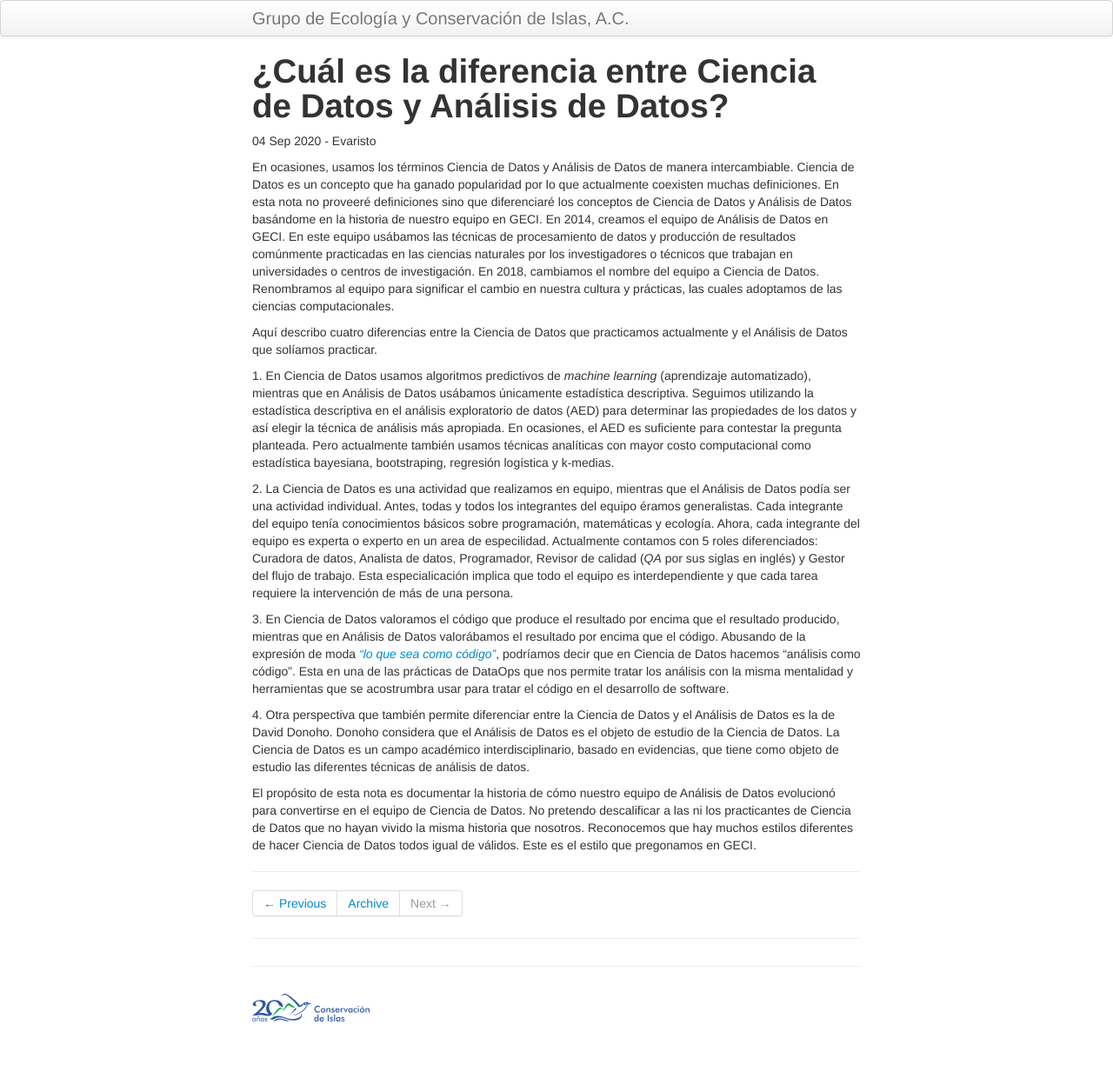
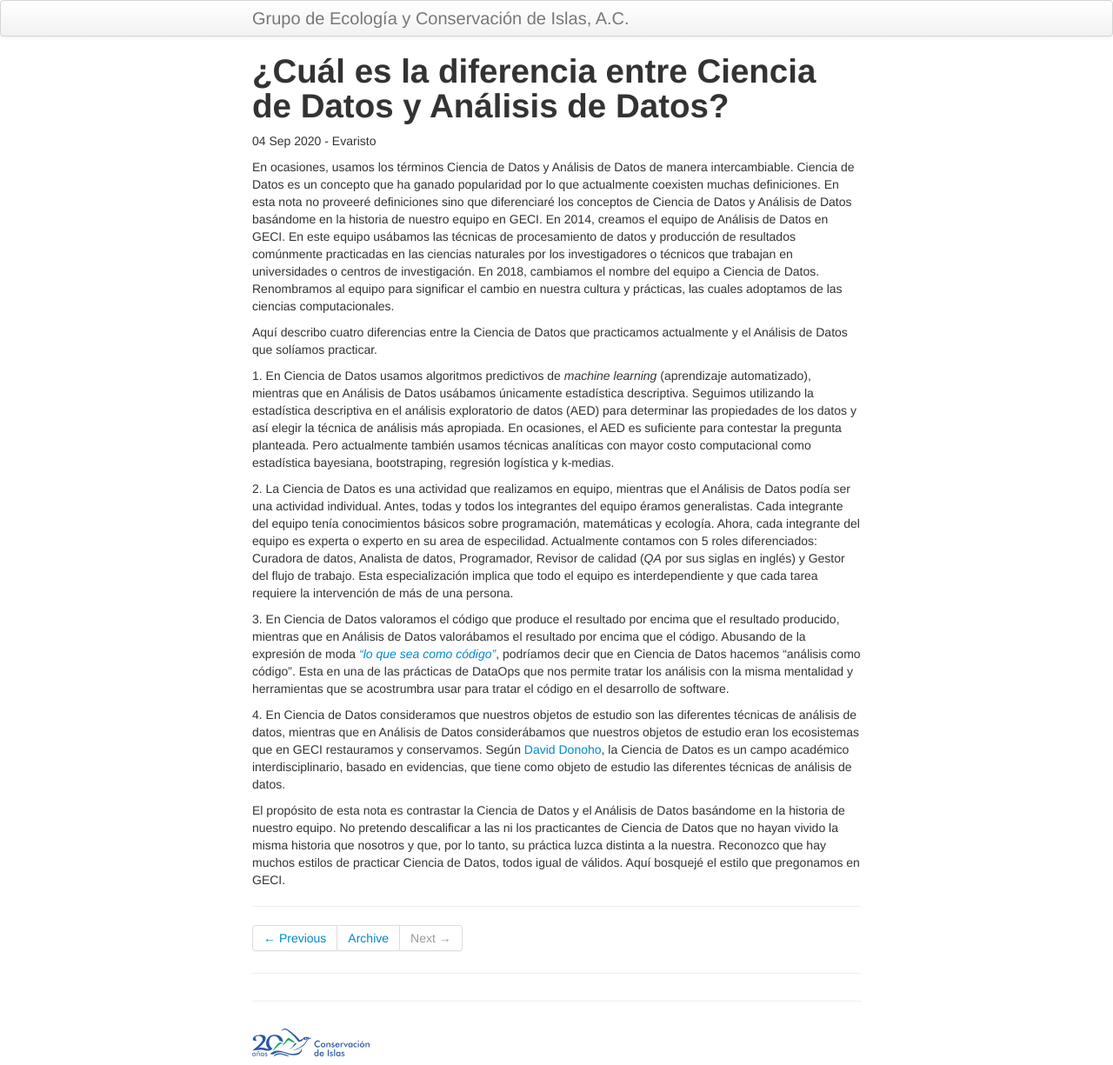
Before and after one commit to LizethMReyes/islasgeci.github.io, a Jekyll site: the page built from _posts/2020-09-04-diferencia.md, in a window 1280 px wide. Shown: the whole page at 87% size. Built offline with Jekyll 4.4.1, drawn with Linux system fonts in a browser that asks for light colours; before the commit the page ends 1185 px from its top, so only the background shows below that.

Commit message:
Reorganiza último párrafo

```diff
--- a/_posts/2020-09-04-diferencia.md
+++ b/_posts/2020-09-04-diferencia.md
@@ -29,10 +29,10 @@ regresión logística y k-medias.
 2\. La Ciencia de Datos es una actividad que realizamos en equipo, mientras que el Análisis de Datos
 podía ser una actividad individual. Antes, todas y todos los integrantes del equipo éramos
 generalistas. Cada integrante del equipo tenía conocimientos básicos sobre programación, matemáticas
-y ecología. Ahora, cada integrante del equipo es experta o experto en un area de especilidad.
+y ecología. Ahora, cada integrante del equipo es experta o experto en su area de especilidad.
 Actualmente contamos con 5 roles diferenciados: Curadora de datos, Analista de datos, Programador,
 Revisor de calidad (_QA_ por sus siglas en inglés) y Gestor del flujo de trabajo. Esta
-especialicación implica que todo el equipo es interdependiente y que cada tarea requiere la
+especialización implica que todo el equipo es interdependiente y que cada tarea requiere la
 intervención de más de una persona.
 
 3\. En Ciencia de Datos valoramos el código que produce el resultado por encima que el resultado
@@ -43,13 +43,15 @@ Ciencia de Datos hacemos "análisis como código". Esta en una de las prácticas
 permite tratar los análisis con la misma mentalidad y herramientas que se acostrumbra usar para
 tratar el código en el desarrollo de software.
 
-4\. Otra perspectiva que también permite diferenciar entre la Ciencia de Datos y el Análisis de
-Datos es la de David Donoho. Donoho considera que el Análisis de Datos es el objeto de estudio de la
-Ciencia de Datos. La Ciencia de Datos es un campo académico interdisciplinario, basado en
-evidencias, que tiene como objeto de estudio las diferentes técnicas de análisis de datos.
+4\. En Ciencia de Datos consideramos que nuestros objetos de estudio son las diferentes técnicas de
+análisis de datos, mientras que en Análisis de Datos considerábamos que nuestros objetos de estudio
+eran los ecosistemas que en GECI restauramos y conservamos. Según [David
+Donoho](https://doi.org/10.1080/10618600.2017.1384734), la Ciencia de Datos es un campo académico
+interdisciplinario, basado en evidencias, que tiene como objeto de estudio las diferentes técnicas
+de análisis de datos.
 
-El propósito de esta nota es documentar la historia de cómo nuestro equipo de Análisis de Datos
-evolucionó para convertirse en el equipo de Ciencia de Datos. No pretendo descalificar a las ni los
-practicantes de Ciencia de Datos que no hayan vivido la misma historia que nosotros. Reconocemos que
-hay muchos estilos diferentes de hacer Ciencia de Datos todos igual de válidos. Este es el estilo
-que pregonamos en GECI.
+El propósito de esta nota es contrastar la Ciencia de Datos y el Análisis de Datos basándome en la
+historia de nuestro equipo. No pretendo descalificar a las ni los practicantes de Ciencia de Datos
+que no hayan vivido la misma historia que nosotros y que, por lo tanto, su práctica luzca distinta a
+la nuestra. Reconozco que hay muchos estilos de practicar Ciencia de Datos, todos igual de válidos.
+Aquí bosquejé el estilo que pregonamos en GECI.
```
